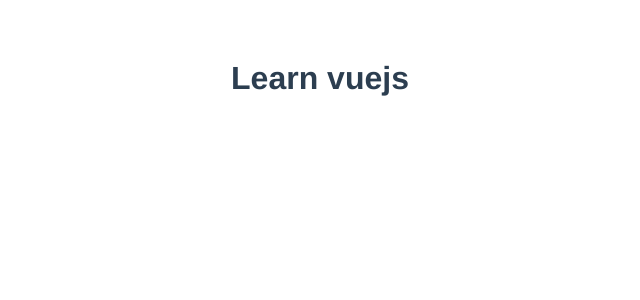
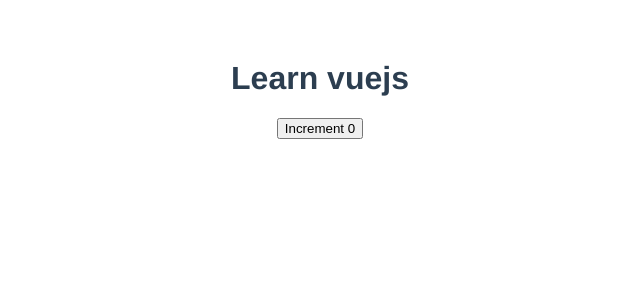
Before and after one commit to hoai177/learn-vuejs, a Vue app: page / in a window 1280 px wide. Shown: the top 300 px of the page, without its empty margins (320-960 px from the left). Built offline with nearby package versions, Linux system fonts and the light colour scheme.

Commit message:
add button count

```diff
--- a/src/components/Name.vue
+++ b/src/components/Name.vue
@@ -1,3 +1,11 @@
 <template>
   <h1>Learn vuejs</h1>
+  <button @click="state.count++">Increment {{ state.count }}</button>
 </template>
+
+<script setup>
+import {reactive } from 'vue'
+
+
+const state = reactive({ count: 0 })
+</script>
```
